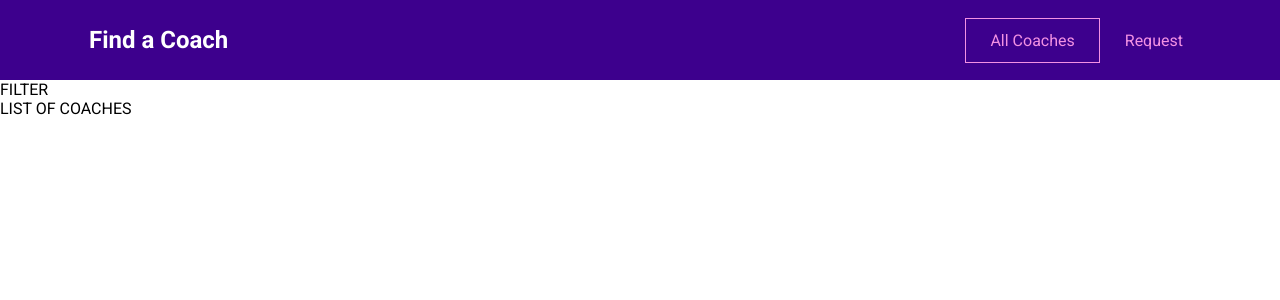
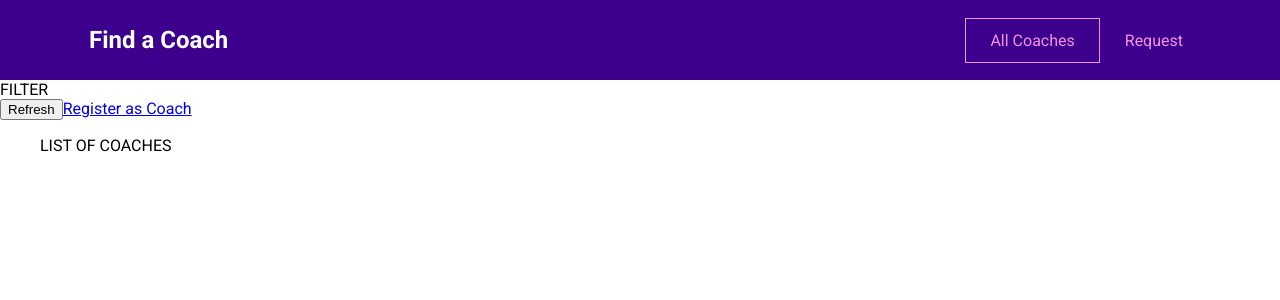
Before and after one commit to abrambagus/vue-find-a-coach, a Vue app: page /coaches in a window 1280 px wide. Shown: the top 300 px of the page. Built offline with nearby package versions, Linux system fonts and the light colour scheme.

Commit message:
wiring up pages

```diff
--- a/src/pages/coaches/CoachDetail.vue
+++ b/src/pages/coaches/CoachDetail.vue
@@ -1,5 +1,7 @@
 <template>
   <div>Coach Detail</div>
+  <router-view></router-view>
+  <router-link to="/coaches/cl/contact">Contact</router-link>
 </template>
 
 <script>
--- a/src/pages/coaches/CoachesList.vue
+++ b/src/pages/coaches/CoachesList.vue
@@ -1,4 +1,12 @@
 <template>
   <section>FILTER</section>
-  <section>LIST OF COACHES</section>
+  <section>
+    <div class="controls">
+      <button>Refresh</button>
+      <router-link to="/register">Register as Coach</router-link>
+    </div>
+    <ul>
+      LIST OF COACHES
+    </ul>
+  </section>
 </template>
--- a/src/pages/request/RequestReceived.vue
+++ b/src/pages/request/RequestReceived.vue
@@ -1,3 +1,3 @@
 <template>
-  <div>Request Received</div>
+  <div>Request</div>
 </template>
--- a/src/router.js
+++ b/src/router.js
@@ -15,7 +15,7 @@
     {
       path: '/coaches/:id',
       component: CoachDetail,
-      children: [{ path: '/contact', component: ContactCoach }],
+      children: [{ path: 'contact', component: ContactCoach }],
     },
     { path: '/register', component: CoachRegistration },
     { path: '/request', component: RequestReceived },
```
